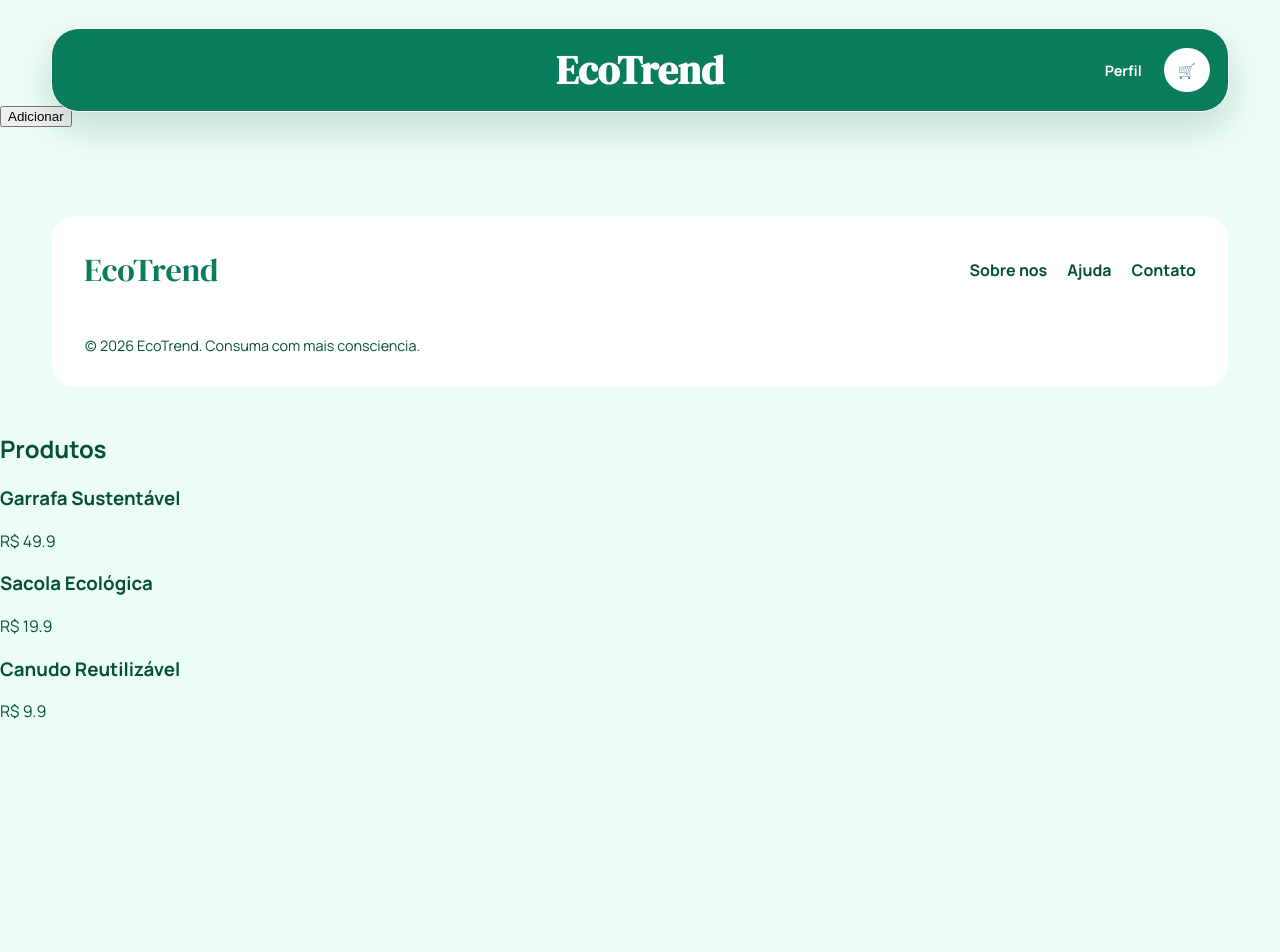
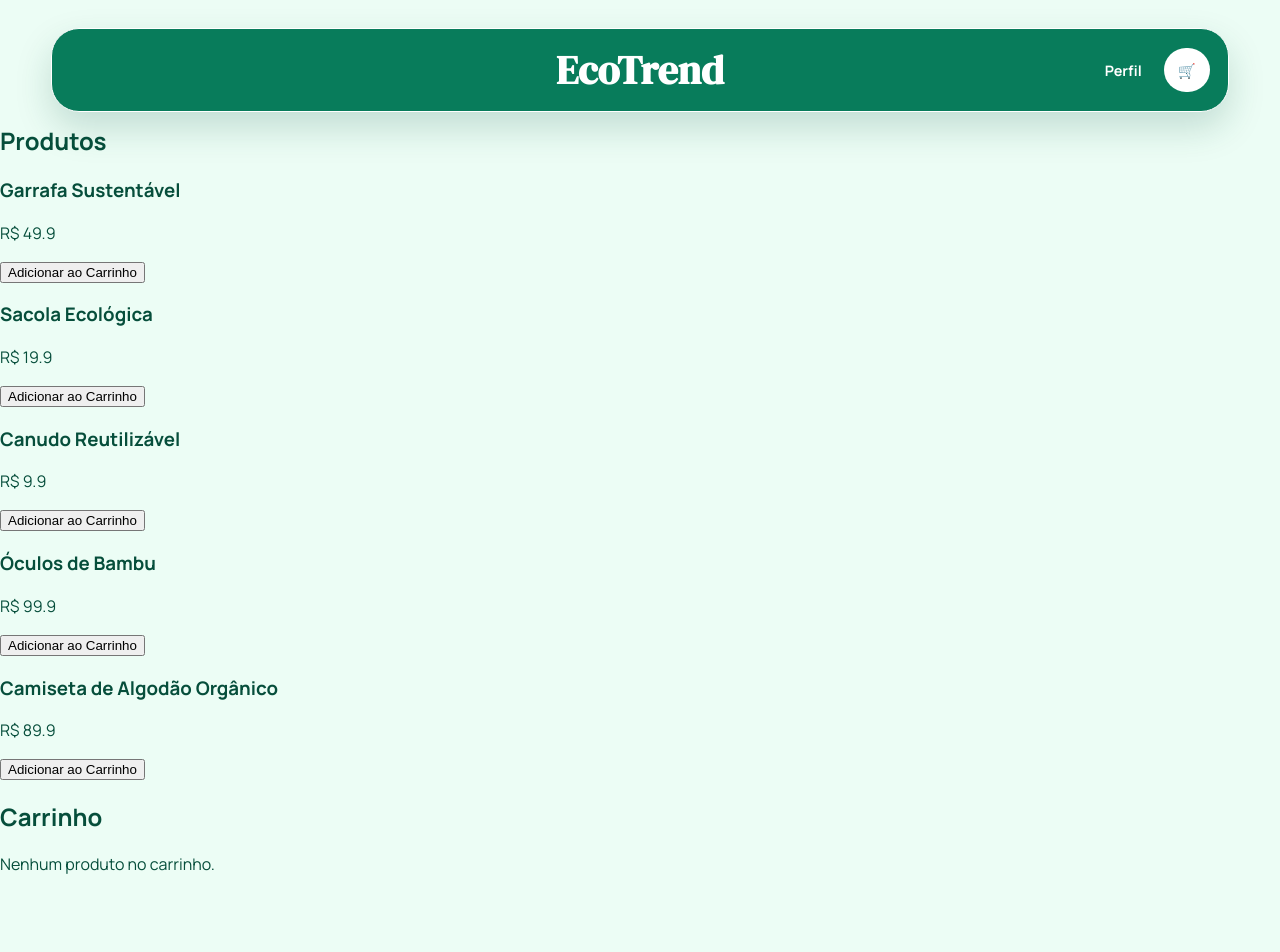
Before and after one commit to AllanFreire/chekpoint4-web, a React (Vite) app: page / in a window 1280 px wide. Shown: the top 952 px of the page. Before the commit the page ends 800 px from the top, so only its background shows below. Built offline with nearby package versions, Linux system fonts and the light colour scheme.

Commit message:
Feat: adicionando produtos json e organização da pagina

```diff
--- a/src/App.jsx
+++ b/src/App.jsx
@@ -1,16 +1,15 @@
 import Header from './components/Header'
+import Produtos from './components/Produtos'
+import Carrinho from './components/Carrinho'
 import Footer from './components/Footer'
-import Carrinho from './components/Carrinho'
-import Produtos from './components/Produtos'
-
 
 const App = () => {
   return (
     <div className="pagina" id="inicio">
       <Header />
+      <Produtos/>
       <Carrinho/>
       <Footer />
-      <Produtos/>
     </div>
   )
 }
--- a/src/components/Carrinho.jsx
+++ b/src/components/Carrinho.jsx
@@ -1,41 +1,26 @@
-import { useState, useEffect } from "react";
+import { useState } from "react";
 
 function Carrinho() {
-  const [carrinho, setCarrinho] = useState(() => {
-    const carrinhoSalvo = localStorage.getItem("carrinho");
-    return carrinhoSalvo ? JSON.parse(carrinhoSalvo) : [];
+  const [carrinho] = useState(() => {
+    return JSON.parse(localStorage.getItem("carrinho")) || [];
   });
 
-  useEffect(() => {
-    localStorage.setItem("carrinho", JSON.stringify(carrinho));
-  }, [carrinho]);
+  return (
+    <section>
+      <h2>Carrinho</h2>
 
-  const adicionarAoCarrinho = (produto) => {
-    setCarrinho([...carrinho, produto]);
-  };
-
-  return (
-    <div>
-      <button
-        onClick={() =>
-          adicionarAoCarrinho({
-            id: 1,
-            nome: "Notebook",
-            preco: 3500,
-          })
-        }
-      >
-        Adicionar
-      </button>
-
-      <ul>
-        {carrinho.map((item, index) => (
-          <li key={index}>
-            {item.nome} - R$ {item.preco}
-          </li>
-        ))}
-      </ul>
-    </div>
+      {carrinho.length === 0 ? (
+        <p>Nenhum produto no carrinho.</p>
+      ) : (
+        <ul>
+          {carrinho.map((item) => (
+            <li key={item.id}>
+              {item.nome} - R$ {item.preco}
+            </li>
+          ))}
+        </ul>
+      )}
+    </section>
   );
 }
 
--- a/src/components/Produtos.jsx
+++ b/src/components/Produtos.jsx
@@ -1,6 +1,14 @@
 import produtos from "../data/produtos.json";
 
 function Produtos() {
+  const adicionarAoCarrinho = (produto) => {
+    const carrinho = JSON.parse(localStorage.getItem("carrinho")) || [];
+
+    carrinho.push(produto);
+
+    localStorage.setItem("carrinho", JSON.stringify(carrinho));
+  };
+
   return (
     <section>
       <h2>Produtos</h2>
@@ -9,6 +17,10 @@ function Produtos() {
         <div key={produto.id}>
           <h3>{produto.nome}</h3>
           <p>R$ {produto.preco}</p>
+
+          <button onClick={() => adicionarAoCarrinho(produto)}>
+            Adicionar ao Carrinho
+          </button>
         </div>
       ))}
     </section>
--- a/src/data/produtos.json
+++ b/src/data/produtos.json
@@ -13,5 +13,15 @@
     "id": 3,
     "nome": "Canudo Reutilizável",
     "preco": 9.90
+  },
+  {
+  "id": 3,
+  "nome": "Óculos de Bambu",
+  "preco": 99.90
+  },
+  {
+  "id": 4,
+  "nome": "Camiseta de Algodão Orgânico",
+  "preco": 89.90
   }
 ]
```
